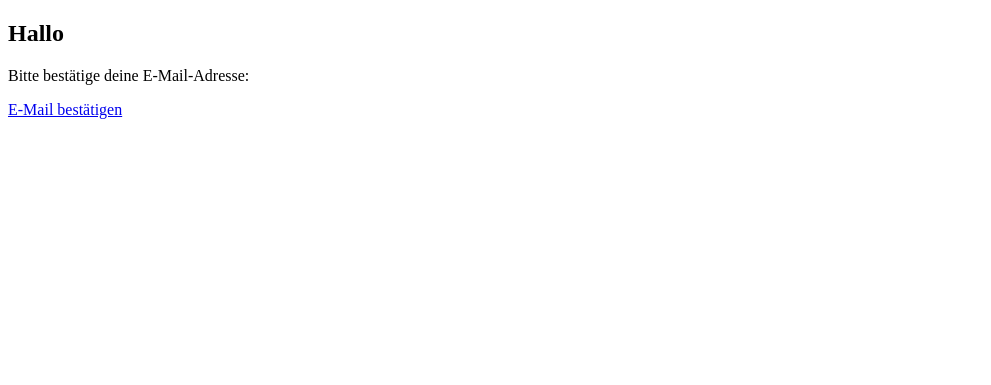
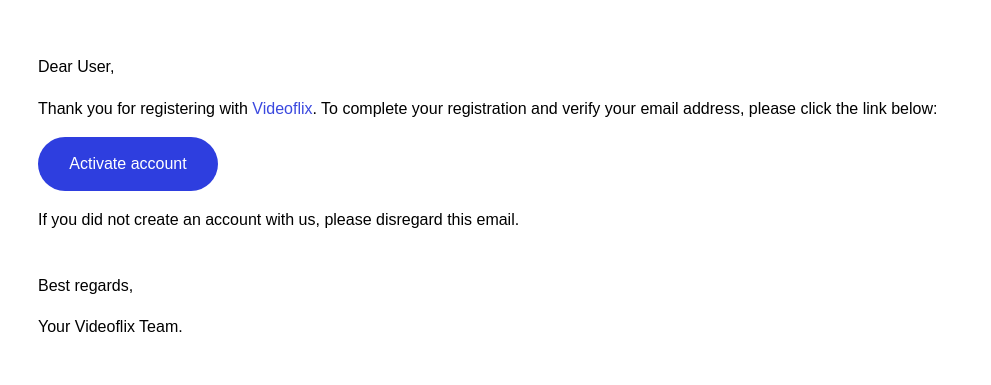
Before and after one commit to LauraHexx/Videoflix_Backend, a Django app: template users_auth_app/templates/users_auth_app/confirm_email.html in a window 1280 px wide. Shown: the top 385 px of the page, without its empty margins (0-991 px from the left). Run offline with Django 5.2, Linux system fonts and the light colour scheme; the template is opened without the code that fills it: most values are stand-ins (such as "Sample title", 1, 10 or a date in 2020).

Commit message:
updated: email template

```diff
--- a/users_auth_app/api/tasks.py
+++ b/users_auth_app/api/tasks.py
@@ -64,7 +64,7 @@
         return
 
     msg = EmailMultiAlternatives(
-        subject="Videoflix - Verify your email address",
+        subject="Confirm your email",
         body="",
         from_email=settings.DEFAULT_FROM_EMAIL,
         to=[user_email],
--- a/users_auth_app/templates/users_auth_app/confirm_email.html
+++ b/users_auth_app/templates/users_auth_app/confirm_email.html
@@ -1,12 +1,58 @@
 <!DOCTYPE html>
-<html lang="de">
+<html lang="en">
   <head>
     <meta charset="UTF-8" />
-    <title>E-Mail Bestätigung</title>
+    <title>Email Verification</title>
+    <style>
+      body {
+        font-family: Arial, sans-serif;
+        line-height: 1.6;
+        padding: 30px;
+      }
+
+      .link {
+        display: flex;
+        justify-content: center;
+        align-items: center;
+        text-decoration: none;
+        color: white !important;
+        border-radius: 40px;
+        border: none;
+        padding: 12px 24px;
+        width: 132px;
+        height: 30px;
+        background-color: #2e3edf;
+      }
+
+      span {
+        color: #3b49df;
+        text-decoration: none;
+      }
+
+      .footer {
+        margin-top: 40px;
+      }
+    </style>
   </head>
   <body>
-    <h2>Hallo {{ user.username }}</h2>
-    <p>Bitte bestätige deine E-Mail-Adresse:</p>
-    <a href="{{ verification_link }}">E-Mail bestätigen</a>
+    <p>Dear User,</p>
+
+    <p>
+      Thank you for registering with <span>Videoflix</span>. To complete your
+      registration and verify your email address, please click the link below:
+    </p>
+
+    <p>
+      <a href="{{ verification_link }}" class="link">Activate account</a>
+    </p>
+
+    <p>
+      If you did not create an account with us, please disregard this email.
+    </p>
+
+    <div class="footer">
+      <p>Best regards,</p>
+      <p>Your Videoflix Team.</p>
+    </div>
   </body>
 </html>
```
Also changed, not shown: users_auth_app/api/signals.py (+11 -4 lines).
